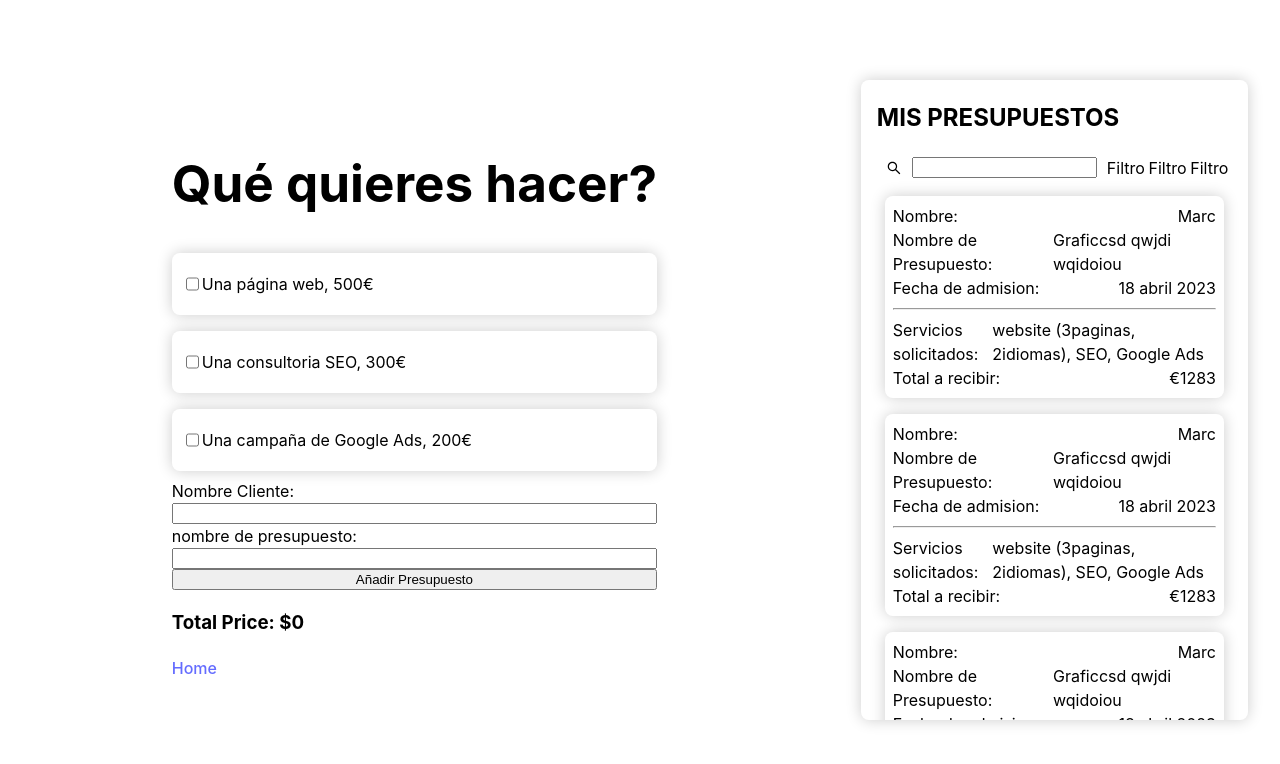
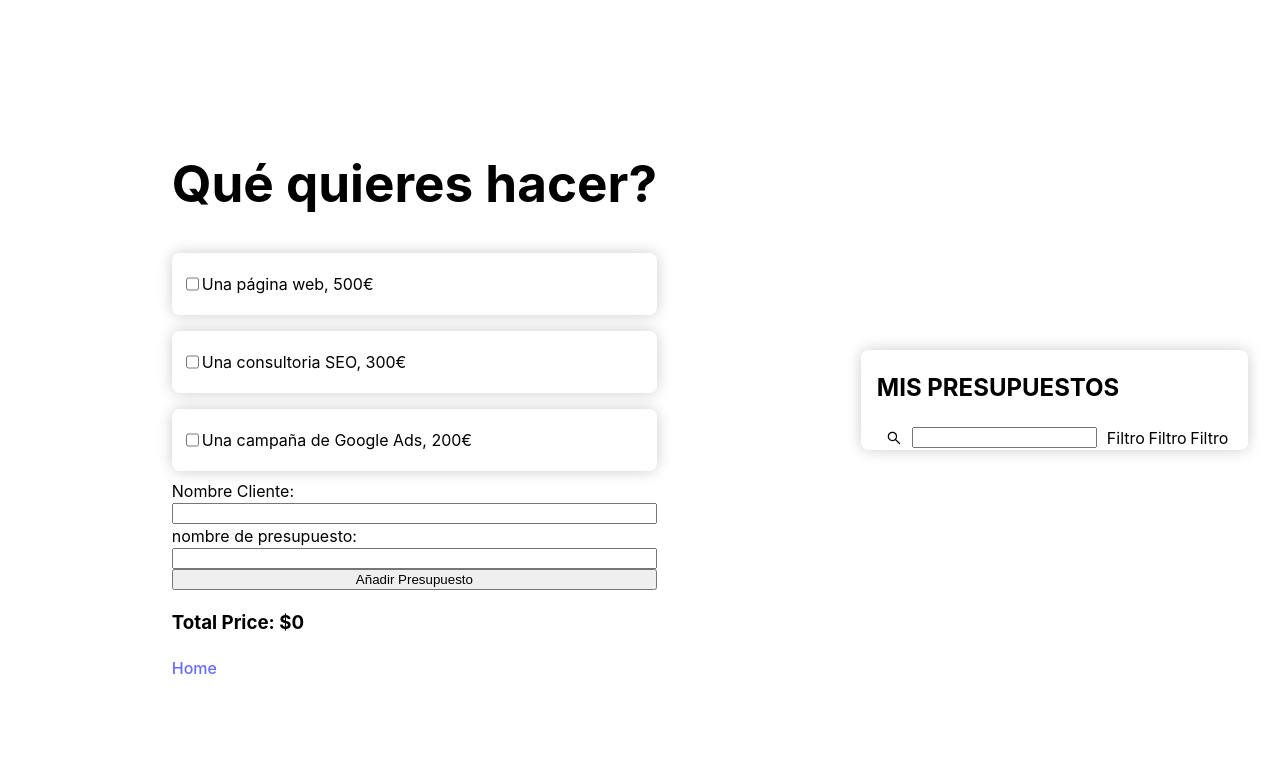
Before and after one commit to treee97/sprint-7, a React (Vite) app: page /presupuesto in a window 1280 px wide. Shown: the top 764 px of the page. Built offline with nearby package versions, Linux system fonts and the light colour scheme.

Commit message:
items added to array

```diff
--- a/src/components/ClientePresupuesto/ClientePresupuesto.tsx
+++ b/src/components/ClientePresupuesto/ClientePresupuesto.tsx
@@ -1,40 +1,55 @@
 import { ClienteContainer, ClienteItem } from "../../utils";
+type dataType = {
+  servicios: string[];
+  pages: number;
+  languages: number;
+  total: number;
+  date: string;
+  clienteNombre: string;
+  presupuestoNombre: string;
+};
+type clienteProps = {
+  data: dataType;
+};
+//Filtros no pueden ir aqui o se renderizaran cada vez
+const ClientePresupuesto = ({ data }: clienteProps) => {
+  const {
+    clienteNombre,
+    presupuestoNombre,
+    date,
+    total,
+    pages,
+    languages,
+    servicios,
+  } = data;
 
-// type clienteProps = {
-//   nombreCliente: string;
-//   data: string;
-//   nombrePresupuesto: string;
-//   servicios: {
-//  guardamos cada estado aqui? , isChecked, languages, pages, total.
-// };
-//   precioTotal: number; o lo guardamos por separado?
-// };
-
-//Filtros no pueden ir aqui o se renderizaran cada vez
-const ClientePresupuesto = () => {
+  const websiteServicio = servicios.includes("Website");
   return (
     <>
       <ClienteContainer>
         <ClienteItem>
           <div>Nombre:</div>
-          <div>Marc</div>
+          <div>{clienteNombre}</div>
         </ClienteItem>
         <ClienteItem>
           <div>Nombre de Presupuesto:</div>
-          <div>Graficcsd qwjdi wqidoiou</div>
+          <div>{presupuestoNombre}</div>
         </ClienteItem>
         <ClienteItem>
           <div>Fecha de admision:</div>
-          <div>18 abril 2023</div>
+          <div>{date}</div>
         </ClienteItem>
         <hr />
         <ClienteItem>
           <div>Servicios solicitados:</div>
-          <div>website (3paginas, 2idiomas), SEO, Google Ads </div>
+          <div>
+            {servicios.join(", ")}
+            {websiteServicio && ` (${pages} página/s, ${languages} idioma/s)`}
+          </div>
         </ClienteItem>
         <ClienteItem>
           <div>Total a recibir:</div>
-          <div>€1283</div>
+          <div>€{total}</div>
         </ClienteItem>
       </ClienteContainer>
     </>
--- a/src/constants/checkboxData.tsx
+++ b/src/constants/checkboxData.tsx
@@ -2,17 +2,17 @@ const checkboxData = [
   {
     text: "Una página web",
     price: 500,
-    id: "website",
+    id: "Website",
   },
   {
     text: "Una consultoria SEO",
     price: 300,
-    id: "seo",
+    id: "SEO",
   },
   {
     text: "Una campaña de Google Ads",
     price: 200,
-    id: "googleAds",
+    id: "GoogleAds",
   },
 ];
 
--- a/src/pages/Presupuesto.tsx
+++ b/src/pages/Presupuesto.tsx
@@ -19,7 +19,7 @@ import {
   Input,
   OptionContainer,
   WebsiteContainer,
-  PressupostContainer,
+  PresupostContainer,
   BoxContainer,
   FiltrosContainer,
 } from "../utils";
@@ -37,6 +37,46 @@ function Presupuesto() {
   //modal helper state
   const [toggleModal, setToggleModal] = useState<boolean>(false);
   const [modalText, setModalText] = useState<string>("");
+
+  const [nombreCliente, setNombreCliente] = useState<string>("");
+  const [nombrePresupuesto, setNombrePresupuesto] = useState<string>("");
+
+  //array de data
+  const [presupuesto, setPresupuesto] = useState<dataType[]>([]);
+
+  type dataType = {
+    servicios: string[];
+    pages: number;
+    languages: number;
+    total: number;
+    date: string;
+    clienteNombre: string;
+    presupuestoNombre: string;
+  };
+
+  const date = new Date();
+
+  const handleOnSubmit = (e: React.MouseEvent<HTMLInputElement>) => {
+    e.preventDefault();
+    const setData: dataType = {
+      pages: totalPages,
+      languages: totalLanguages,
+      total: total,
+      date: `${date.getDate()}/${date.getMonth() + 1}/${date.getFullYear()}`,
+      //  - ${date.getHours()}:${date.getMinutes()}
+      clienteNombre: nombreCliente,
+      presupuestoNombre: nombrePresupuesto,
+      servicios: [],
+    };
+
+    setData.servicios = isCheckedState
+      .map((isChecked, index) => (isChecked ? checkboxData[index].id : null))
+      .filter((id) => id !== null) as string[];
+
+    setPresupuesto((prevPresupuesto) => [...prevPresupuesto, setData]);
+    console.log("presupuesto", presupuesto);
+    console.log("setData", setData);
+  };
 
   const handlerOnChange = (itemPosition: number) => {
     const updateCheckedState = isCheckedState.map(
@@ -81,7 +121,7 @@ function Presupuesto() {
 
     let extraPrice = 0;
     if (
-      isCheckedState[checkboxData.findIndex((item) => item.id === "website")]
+      isCheckedState[checkboxData.findIndex((item) => item.id === "Website")]
     ) {
       extraPrice = totalWebsite(totalPages, totalLanguages);
     }
@@ -117,7 +157,7 @@ function Presupuesto() {
                 id={item.id}
               />
 
-              {item.id === "website" && isCheckedState[index] && (
+              {item.id === "Website" && isCheckedState[index] && (
                 <WebsiteContainer className="scale-in-ver-center">
                   <OptionContainer>
                     <p style={{ marginRight: "8px" }}>Número de páginas</p>
@@ -205,28 +245,46 @@ function Presupuesto() {
             </React.Fragment>
           ))}
           Nombre Cliente:
-          <input type="text" name="name" id="name" />
+          <input
+            type="text"
+            value={nombreCliente}
+            onChange={(e: React.ChangeEvent<HTMLInputElement>) => {
+              setNombreCliente(e.target.value);
+            }}
+          />
           nombre de presupuesto:
-          <input type="text" name="presupuesto" id="presupuesto" />
-          <input type="submit" value="Añadir Presupuesto" />
+          <input
+            type="text"
+            value={nombrePresupuesto}
+            onChange={(e: React.ChangeEvent<HTMLInputElement>) => {
+              setNombrePresupuesto(e.target.value);
+            }}
+          />
+          <input
+            type="submit"
+            value="Añadir Presupuesto"
+            onClick={handleOnSubmit}
+          />
           <h3>Total Price: ${total}</h3>
           {/*!!!importante https://www.freecodecamp.org/news/how-to-work-with-multiple-checkboxes-in-react/ */}
           <Link to="/">Home</Link>
         </CheckboxContainer>
       </BoxContainer>
-      <PressupostContainer>
+      <PresupostContainer>
         <h2 style={{ textTransform: "uppercase" }}>Mis presupuestos</h2>
         <FiltrosContainer>
+          {/* //https://stackoverflow.com/questions/47998188/how-to-sort-an-object-alphabetically-within-an-array-in-react-js  ALFABETICAMENTE*/}
           <Searcher />
           <Filtro />
           <Filtro />
           <Filtro />
         </FiltrosContainer>
-
-        <ClientePresupuesto />
-        <ClientePresupuesto />
-        <ClientePresupuesto />
-      </PressupostContainer>
+        <>
+          {presupuesto.map((setData, index) => (
+            <ClientePresupuesto key={index} data={setData} />
+          ))}
+        </>
+      </PresupostContainer>
     </Container>
   );
 }
--- a/src/utils/index.tsx
+++ b/src/utils/index.tsx
@@ -6,7 +6,7 @@ import { Input } from "./styled-components/styles-components";
 import { OptionContainer } from "./styled-components/styles-components";
 import { OverlayContainer } from "./styled-components/styles-components";
 import { OverlayItem } from "./styled-components/styles-components";
-import { PressupostContainer } from "./styled-components/styles-components";
+import { PresupostContainer } from "./styled-components/styles-components";
 import { Container } from "./styled-components/styles-components";
 import { BoxContainer } from "./styled-components/styles-components";
 import { ClienteContainer } from "./styled-components/styles-components";
@@ -22,7 +22,7 @@ export {
   OptionContainer,
   OverlayContainer,
   OverlayItem,
-  PressupostContainer,
+  PresupostContainer,
   Container,
   BoxContainer,
   ClienteContainer,
--- a/src/utils/styled-components/styles-components.tsx
+++ b/src/utils/styled-components/styles-components.tsx
@@ -39,7 +39,7 @@ export const WebsiteContainer = styled.div`
   padding: 0 1rem;
 `;
 
-export const PressupostContainer = styled.div`
+export const PresupostContainer = styled.div`
   flex-basis: 30%;
   padding: 0 1rem;
   margin: 2rem;
```
